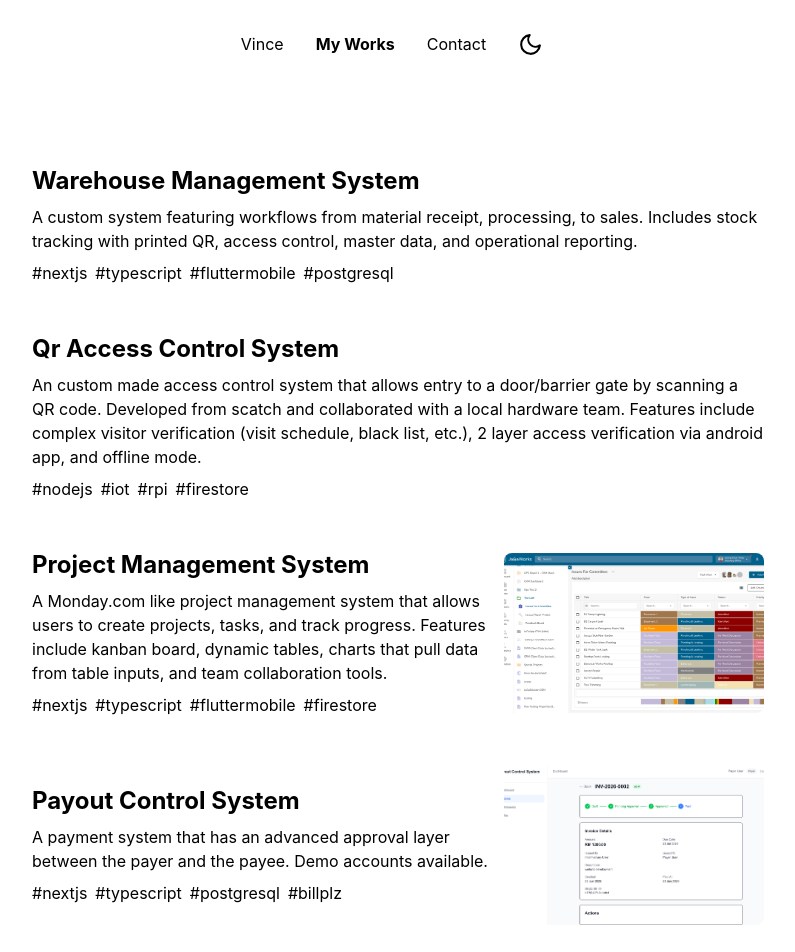
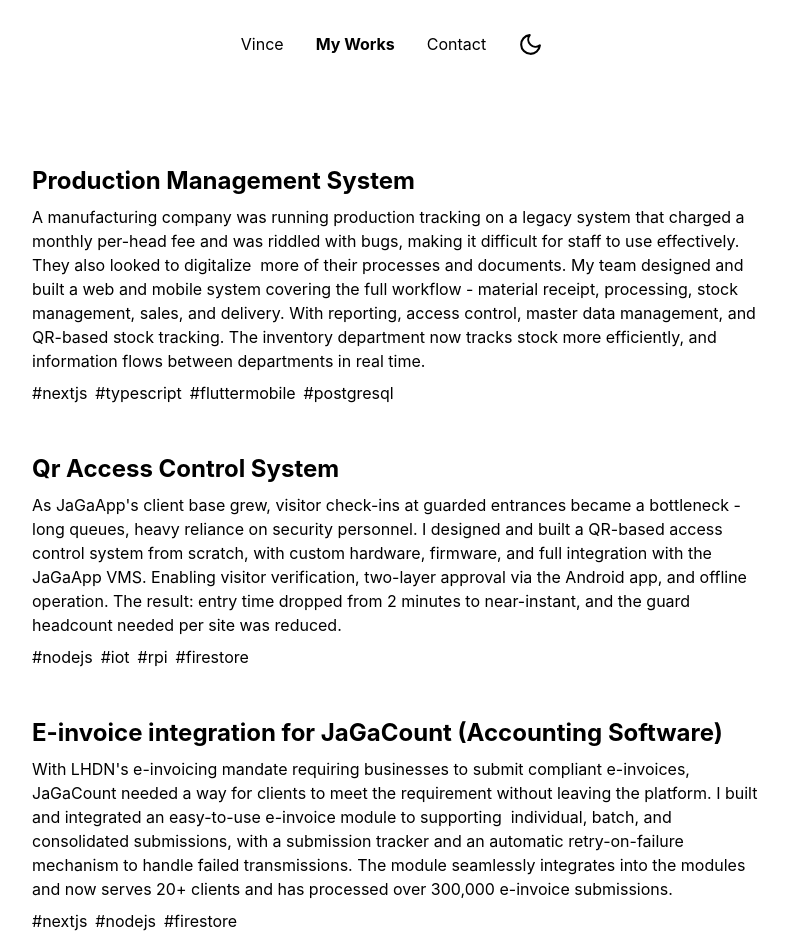
Before and after one commit to vinceleong/portfolio, a Next.js app: page /myworks in a window 1280 px wide. Shown: the top 952 px of the page, without its empty margins (248-1043 px from the left). Built offline with nearby package versions, Linux system fonts and the light colour scheme.

Commit message:
updated portfolio

```diff
--- a/pages/index.js
+++ b/pages/index.js
@@ -107,9 +107,17 @@
           duration: 0.8,
         }}
       >
+        <div className="mb-4">
         {
-          "I work with businesses to identify what's actually costing them time or money, then build a system to fix it. From custom workflows to full platform builds. The goal isn't just software; it's a solution that delivers value to the business and matches how it operates."
+          "I work with businesses to help them generate more income or save time, by building a system that enables it."
         }
+        </div>
+        <div>
+        {
+          "From custom workflows to full system builds. The goal isn't just software, it's a solution that helps business where it matters."
+        }
+        </div>
+
       </motion.div>
     </div>
   );
--- a/pages/myworks.js
+++ b/pages/myworks.js
@@ -73,8 +73,8 @@
 export default function MyWork() {
   const workList = [
     {
-      title: "Warehouse Management System",
-      description: "A custom system featuring workflows from material receipt, processing, to sales. Includes stock tracking with printed QR, access control, master data, and operational reporting. ",
+      title: "Production Management System",
+      description: "A manufacturing company was running production tracking on a legacy system that charged a monthly per-head fee and was riddled with bugs, making it difficult for staff to use effectively. They also looked to digitalize  more of their processes and documents. My team designed and built a web and mobile system covering the full workflow - material receipt, processing, stock management, sales, and delivery. With reporting, access control, master data management, and QR-based stock tracking. The inventory department now tracks stock  more efficiently, and information flows between departments in real time.",
       url: "",
       imagePath: "",
       alt: "",
@@ -82,11 +82,19 @@
     },
     {
       title: "Qr Access Control System",
-      description: "An custom made access control system that allows entry to a door/barrier gate by scanning a QR code. Developed from scatch and collaborated with a local hardware team. Features include complex visitor verification (visit schedule, black list, etc.), 2 layer access verification via android app, and offline mode.",
+      description: "As JaGaApp's client base grew, visitor check-ins at guarded entrances became a bottleneck - long queues, heavy reliance on security personnel. I designed and built a QR-based access control system from scratch, with custom hardware, firmware, and full integration with the JaGaApp VMS. Enabling visitor verification, two-layer approval via the Android app, and offline operation. The result: entry time dropped from 2 minutes to near-instant, and the guard headcount needed per site was reduced.",
       url: "",
       imagePath: "",
       alt: "",
       tags: ["nodejs", "iot", "rpi", "firestore"]
+    },
+    {
+      title: "E-invoice integration for JaGaCount (Accounting Software)",
+      description: "With LHDN's e-invoicing mandate requiring businesses to submit compliant e-invoices, JaGaCount needed a way for clients to meet the requirement without leaving the platform. I built and integrated an easy-to-use e-invoice module to   supporting  individual, batch, and consolidated submissions, with a submission tracker and an automatic retry-on-failure mechanism to handle failed transmissions. The module seamlessly integrates into the modules and now serves 20+ clients and has processed over 300,000 e-invoice submissions.",
+      url: "",
+      imagePath: "",
+      alt: "",
+      tags: ["nextjs", "nodejs", "firestore"]
     },
     {
       title: "Project Management System",
@@ -106,7 +114,7 @@
     },
     {
       title: "Wame",
-      description: "Open Whatsapp chat without adding contact.",
+      description: "Tired of having to add someone to contact just to send them a WhatsApp message? Wame solves that problem.",
       url: "https://wameapp.vercel.app/",
       imagePath: "/images/works/wame.png",
       alt: "wame.png",
```
